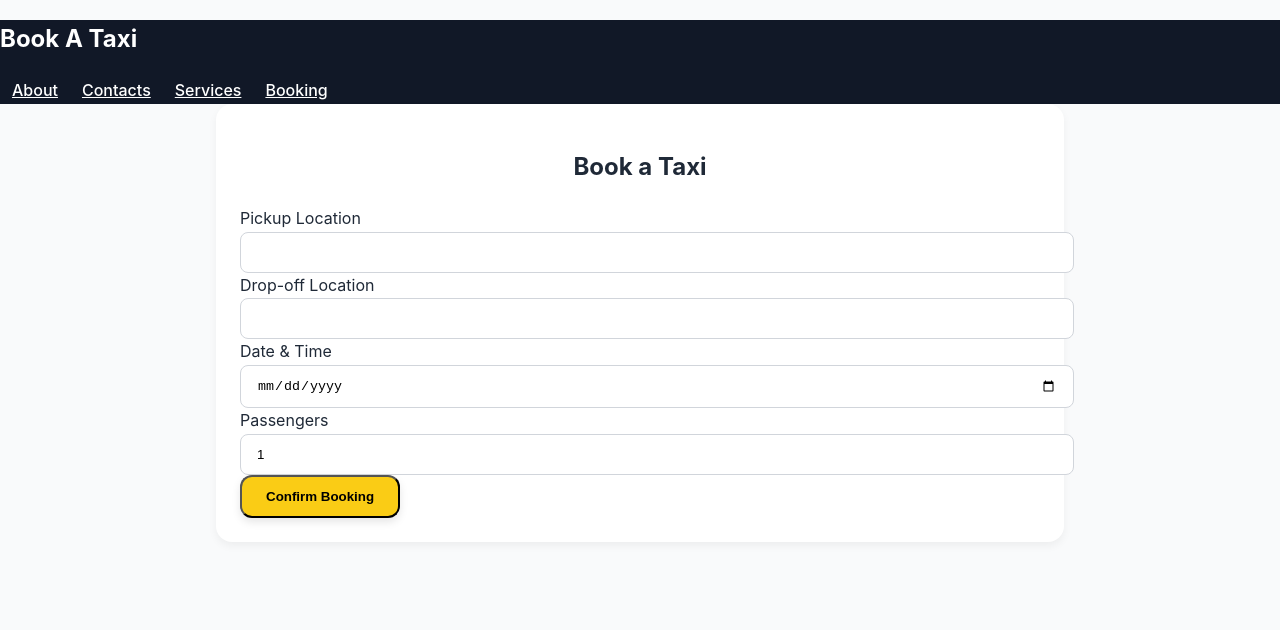
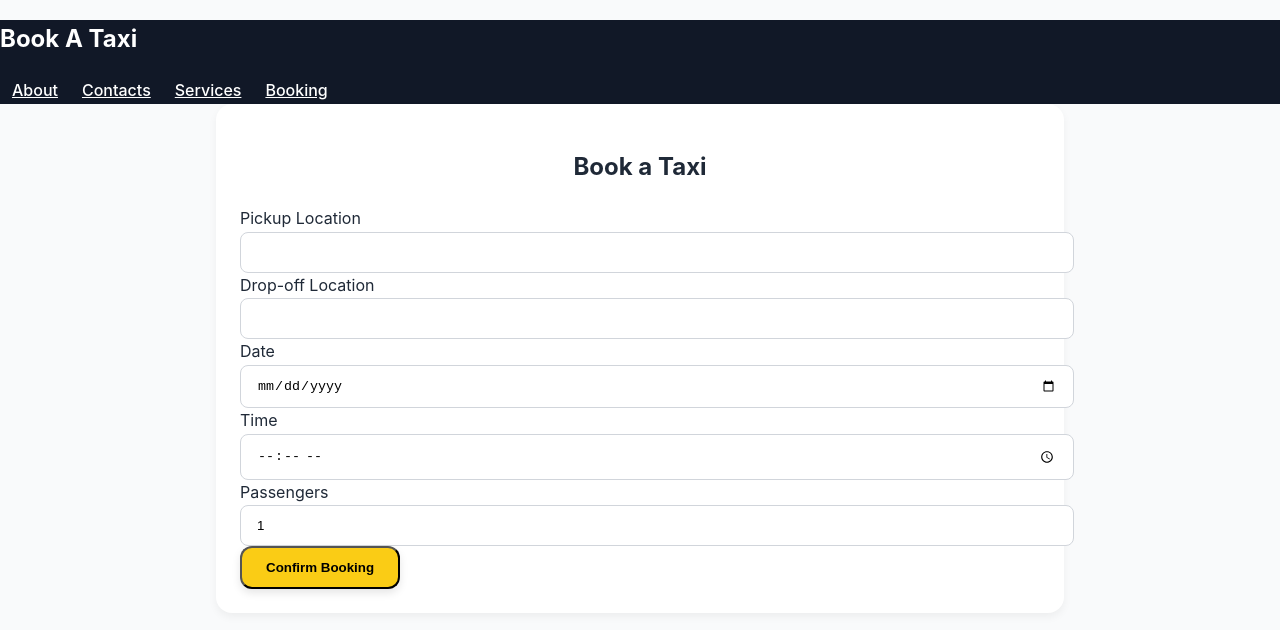
Before and after one commit to mhorton-dev/book_a_taxi, a React (Vite) app: page /booking in a window 1280 px wide. Shown: the top 630 px of the page. Built offline with nearby package versions, Linux system fonts and the light colour scheme.

Commit message:
Seperated date and time inputs and updated validation in Booking

```diff
--- a/src/pages/Booking.jsx
+++ b/src/pages/Booking.jsx
@@ -7,6 +7,7 @@ export default function Booking() {
     pickup: "",
     drop: "",
     date: "",
+    time: "",
     passengers: 1,
   });
 
@@ -20,17 +21,28 @@ export default function Booking() {
 
   const validate = () => {
     const newErrors = {};
-    const today = new Date().toISOString().split("T")[0];
+    const now = new Date();
 
     if (!formData.pickup.trim())
       newErrors.pickup = "Pickup location is required.";
     if (!formData.drop.trim())
       newErrors.drop = "Drop-off location is required.";
+
     if (!formData.date) {
-      newErrors.date = "Date & time is required.";
-    } else if (formData.date < today) {
-      newErrors.date = "Date cannot be in the past.";
+      newErrors.date = "Date is required.";
     }
+    if (!formData.time) {
+      newErrors.time = "Time is required.";
+    }
+
+    // If both date and time are entered, check if it's in the past
+    if (formData.date && formData.time) {
+      const selected = new Date(`${formData.date}T${formData.time}`);
+      if (selected < now) {
+        newErrors.time = "Selected date & time cannot be in the past.";
+      }
+    }
+
     if (formData.passengers < 1)
       newErrors.passengers = "At least 1 passenger required.";
 
@@ -57,7 +69,8 @@ export default function Booking() {
 
       {submitted ? (
         <p className="text-green-600 font-semibold">
-          ✅ Booking confirmed! We’ll pick you up at {formData.pickup}.
+          ✅ Booking confirmed! Pickup at {formData.pickup} on {formData.date}{" "}
+          at {formData.time}.
         </p>
       ) : (
         <form onSubmit={handleSubmit} className="space-y-4">
@@ -87,7 +100,7 @@ export default function Booking() {
 
           {/* Date */}
           <div>
-            <label>Date & Time</label>
+            <label>Date</label>
             <input
               type="date"
               name="date"
@@ -95,6 +108,18 @@ export default function Booking() {
               onChange={handleChange}
             />
             {errors.date && <p className="text-red-500">{errors.date}</p>}
+          </div>
+
+          {/* Time */}
+          <div>
+            <label>Time</label>
+            <input
+              type="time"
+              name="time"
+              value={formData.time}
+              onChange={handleChange}
+            />
+            {errors.time && <p className="text-red-500">{errors.time}</p>}
           </div>
 
           {/* Passengers */}
```
